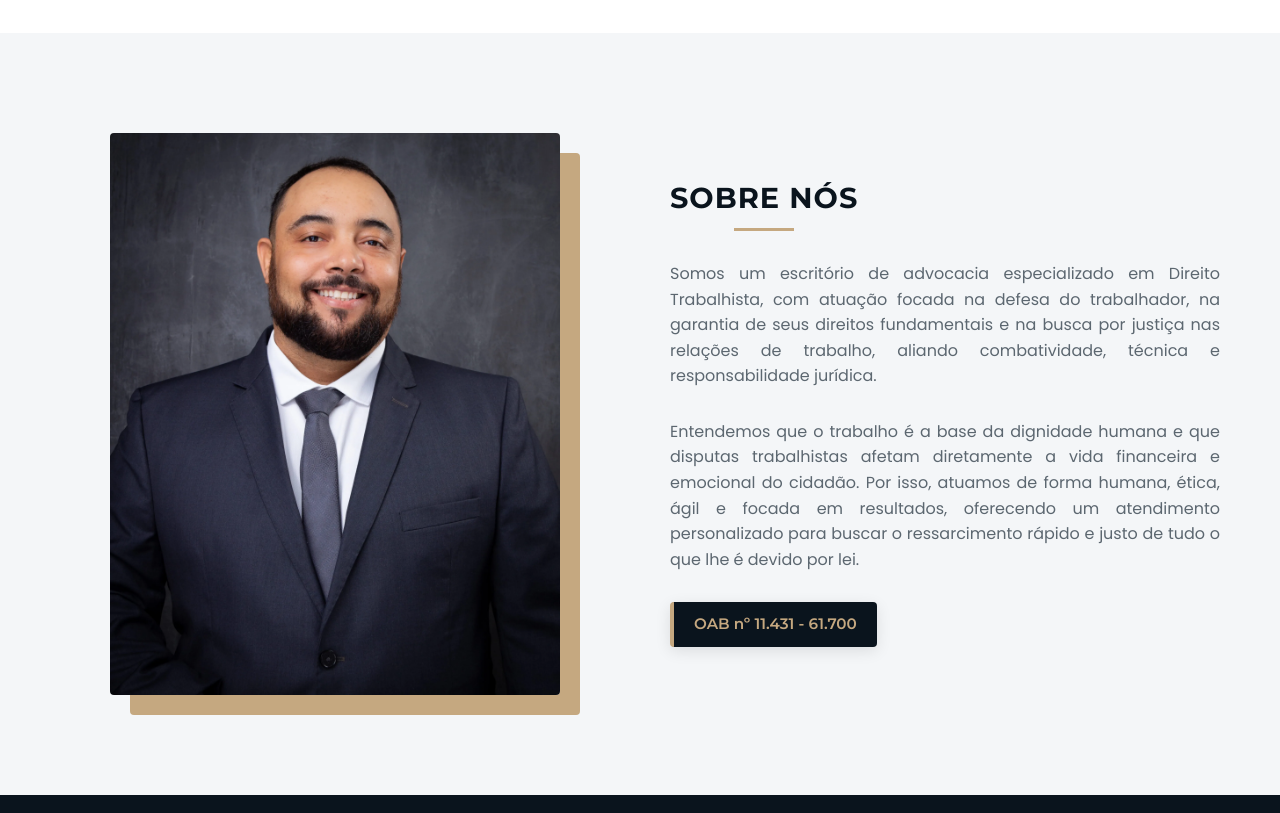
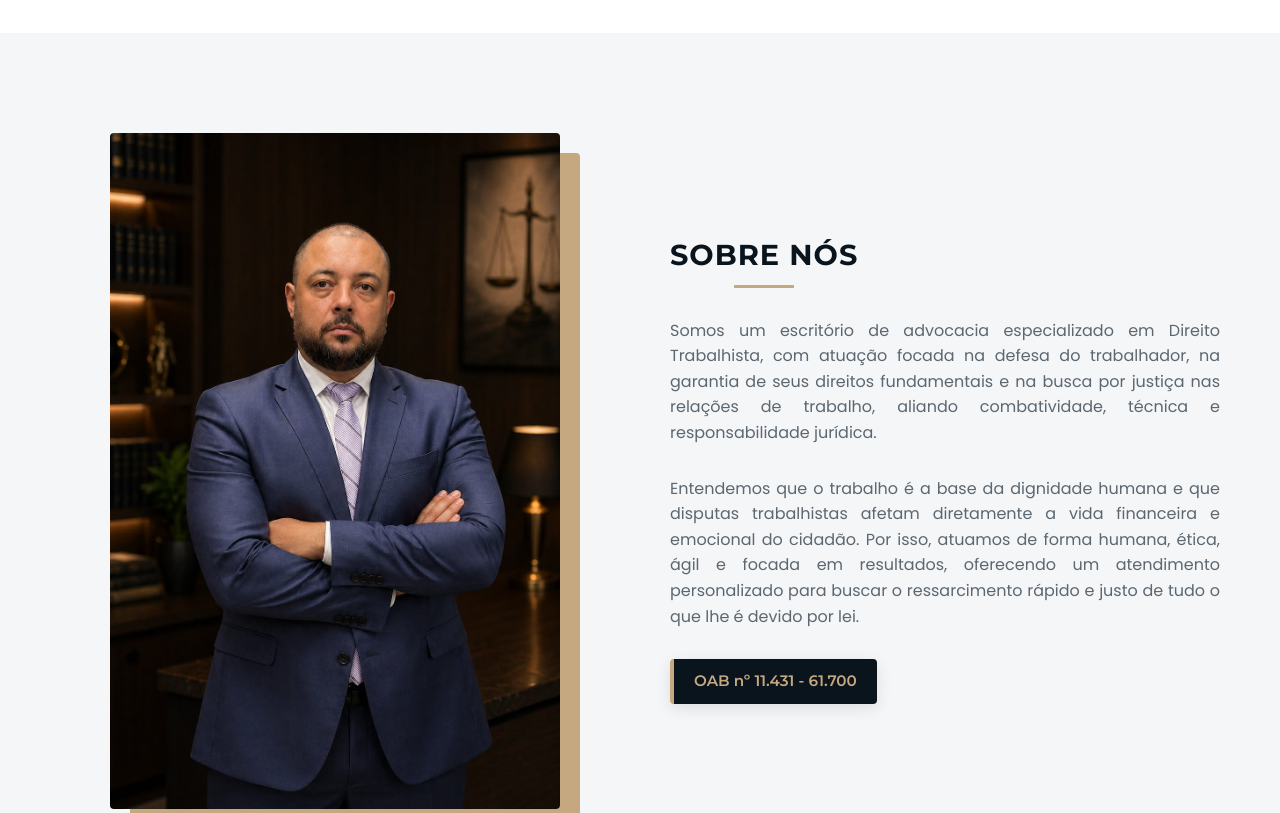
Before and after one commit to Felipe-MegaAds/rafaelbatistaadvogados, a plain HTML site: page index.html in a window 1280 px wide. Shown: the part 2240-3053 px from the top of the page. Drawn offline with Linux system fonts and the light colour scheme.

Commit message:
Atualiza foto do Dr. Rafael Batista na secao sobre

```diff
--- a/index.html
+++ b/index.html
@@ -214,7 +214,7 @@
             <div class="sobre-container" id="container-sobre">
                 <!-- Coluna 1: Imagem com moldura do Advogado -->
                 <div class="sobre-img-wrapper" id="wrapper-foto-advogado">
-                    <img src="assets/advogado.jpg" alt="Dr. Rafael Batista" class="sobre-img" id="img-advogado">
+                    <img src="assets/WhatsApp Image 2026-07-24 at 14.22.38.jpeg" alt="Dr. Rafael Batista" class="sobre-img" id="img-advogado">
                 </div>
 
                 <!-- Coluna 2: Texto Institucional e OAB -->
```
Also changed, not shown: assets/WhatsApp Image 2026-07-24 at 14.22.38.jpeg (added).
